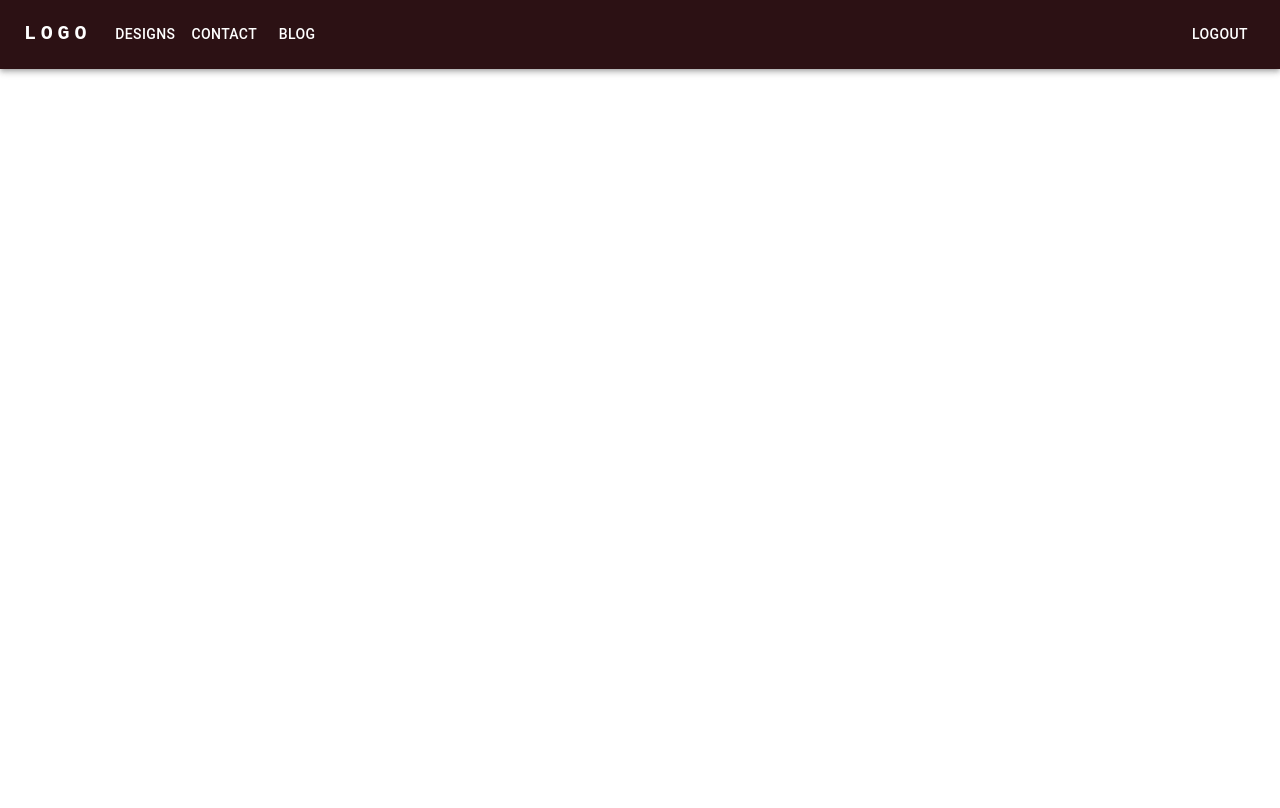
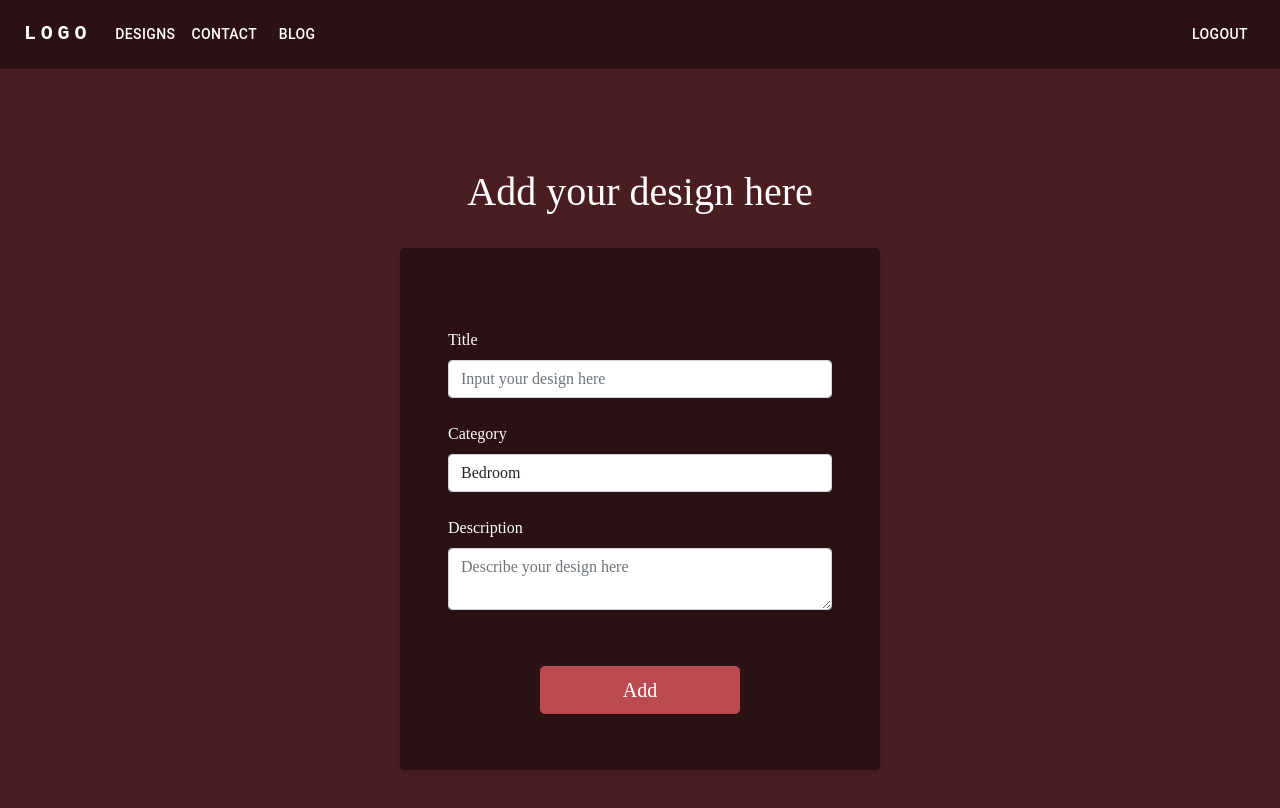
Before and after one commit to bbiancadenisa/beautifullInteriors, a React (Create React App) app in the folder frontend/: page /designs/new in a window 1280 px wide. Shown: the top 808 px of the page. Built offline with nearby package versions, Linux system fonts and the light colour scheme.

Commit message:
feat: create form for adding design

```diff
--- a/frontend/src/App.js
+++ b/frontend/src/App.js
@@ -8,6 +8,7 @@ import Header from './components/Header/Header';
 import 'bootstrap/dist/css/bootstrap.min.css';
 import Login from './components/Login/Login';
 import Home from './components/Home/Home'
+import Product from './components/Product/Product';
 
 
 function App() {
@@ -17,6 +18,7 @@ function App() {
       <Routes>
         <Route path="/" element={<Home />}/>
         <Route path="/login" element={<Login />}/>
+        <Route path="/designs/new" element={<Product />}/>
       </Routes>
     </Router>
 
--- a/frontend/src/components/Product/Product.js
+++ b/frontend/src/components/Product/Product.js
@@ -0,0 +1,64 @@
+import React from 'react'
+
+function Product() {
+    return (
+        <div className='containerLogin text-white container-fluid d-flex flex-row align-items-center text-align-center'>
+            <div className='d-flex flex-column align-items-center'>
+            <div className='text-center textContainer'>
+                    <h1> Add your design here </h1>
+                </div>
+                <div className='shadow-sm rounded-lg formContainer'>
+                    <form id='loginIdForm' onSubmit={(e) => {
+                    }}>
+                        <div className='mb-4'>
+                            <label>Title</label>
+                            <input
+                                type='text'
+                                id='title'
+                                name='title'
+                                className='form-control mt-2'
+                                placeholder='Input your design here'
+                                // value={userEmail}
+                                // onChange={(event) => handleFormComplete(event)}
+                            />
+                        </div>
+                        <div className='mb-4'>
+                            <label>Category</label>
+                            <select
+                                type='select'
+                                id='category'
+                                name='category'
+                                className='form-control mt-2'
+                            >
+                                <option>Bedroom</option>
+                                <option>Bathroom</option>
+                                <option>Kitchen</option>
+                                <option>Living Room</option>
+                            </select>
+                        </div>
+                        <div>
+                            <label>Description</label>
+                            <textarea
+                                maxLength={50}
+                                type='text'
+                                id='description'
+                                name='description'
+                                className='form-control mt-2'
+                                placeholder='Describe your design here'
+                                // value={userPassword}
+                                // onChange={(event) => handleFormComplete(event)}
+                            />
+                        </div>
+                        <div className='d-flex justify-content-center mt-3' >
+                            <button className='btn btn-lg btnLogin'>
+                                Add
+                            </button>
+                        </div>
+                    </form>
+                </div>
+            </div>
+        </div>
+    )
+}
+
+export default Product
```
